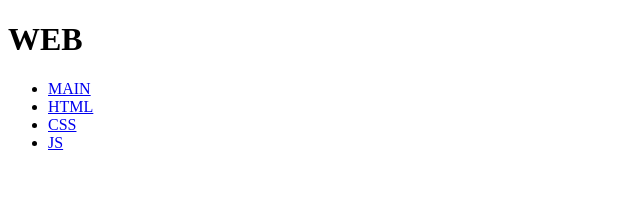
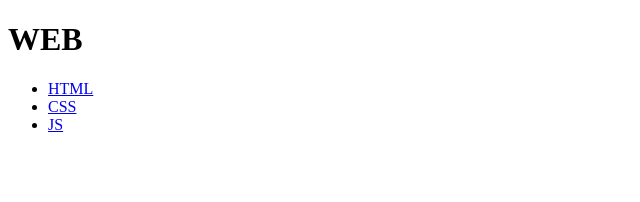
Before and after one commit to choijueun/React, a React (Create React App) app in the folder shcoding5-ajax/: page / in a window 1280 px wide. Shown: the top 202 px of the page, without its empty margins (0-640 px from the left). Built offline with nearby package versions, Linux system fonts and the light colour scheme.

Commit message:
set li tags by fetchAPI

```diff
--- a/shcoding5-ajax/src/App.js
+++ b/shcoding5-ajax/src/App.js
@@ -1,7 +1,14 @@
-import React, { useState } from 'react';
+import React, { useEffect, useState } from 'react';
 import './App.css';
 
 function Nav() {
+    // set list object state
+    const [listObj, setListObj] = useState([])
+
+    // useEffect의 두 번째 인수로 빈 함수
+    // --> class 형식의 componentDidMount()처럼 한 번만 실행됨
+    useEffect(()=>{
+        //fetchAPI
         fetch('list.json')
             .then(function(result){
                 // result = fetch된 파일의 내용
@@ -9,15 +16,21 @@ function Nav() {
             }).then(function(result){
                 // result = 첫 번째 then 함수의 반환값
                 console.log(result);
+                setListObj(result);
             })
+    }, [])
+
+    // li 태그
+    const liTag = [];
+    for(let i=0; i<listObj.length; i++) {
+        let li = listObj[i]
+        liTag.push(<li key={li.id}><a href={li.id}>{li.title}</a></li>)
+    }
 
     return (
         <nav>
             <ul>
-                <li><a href="/">MAIN</a></li>
-                <li><a href="/1">HTML</a></li>
-                <li><a href="/2">CSS</a></li>
-                <li><a href="/3">JS</a></li>
+                {liTag}
             </ul>
         </nav>
     )
```
Lines whose indentation alone changed are shown as unchanged.
